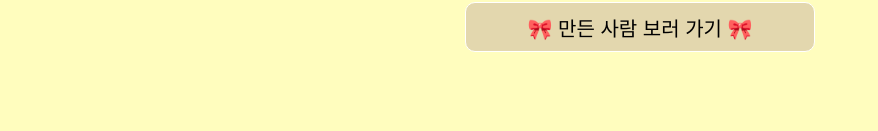
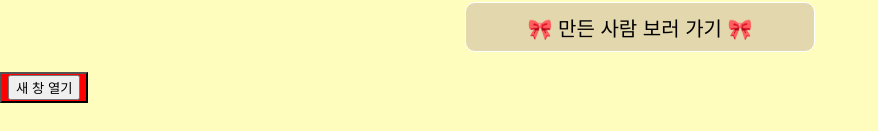
Before and after one commit to dakyungoh/fe-sprint-todolist, a React (Create React App) app: page / in a window 1280 px wide. Shown: the part 666-797 px from the top of the page, without its empty margins (0-878 px from the left). Built offline with nearby package versions, Linux system fonts and the light colour scheme.

Commit message:
feat : newPage 작성

```diff
--- a/src/components/Home.jsx
+++ b/src/components/Home.jsx
@@ -1,6 +1,7 @@
 import { useNavigate } from "react-router-dom";
 import photo from "../assets/img/2.png";
 import Style from "./Style";
+import NewWindowComponent from "../components/example";
 
 function Home() {
   const navigate = useNavigate();
@@ -27,6 +28,9 @@ function Home() {
         <button className="madeButton" onClick={onclickMadeButton}>
           🎀 만든 사람 보러 가기 🎀
         </button>
+        <button style={{ backgroundColor: "red", color: "white" }}>
+          <NewWindowComponent />
+        </button>
       </div>
     </Style.home>
   );
--- /dev/null
+++ b/src/components/example.js
@@ -0,0 +1,16 @@
+import React from "react";
+
+function NewWindowComponent() {
+  const handleClick = () => {
+    const newWindow = window.open("/new-page", "_blank");
+    newWindow.document.write("<h1>To-do Application!</h1>");
+  };
+
+  return (
+    <div>
+      <button onClick={handleClick}>새 창 열기</button>
+    </div>
+  );
+}
+
+export default NewWindowComponent;
```
